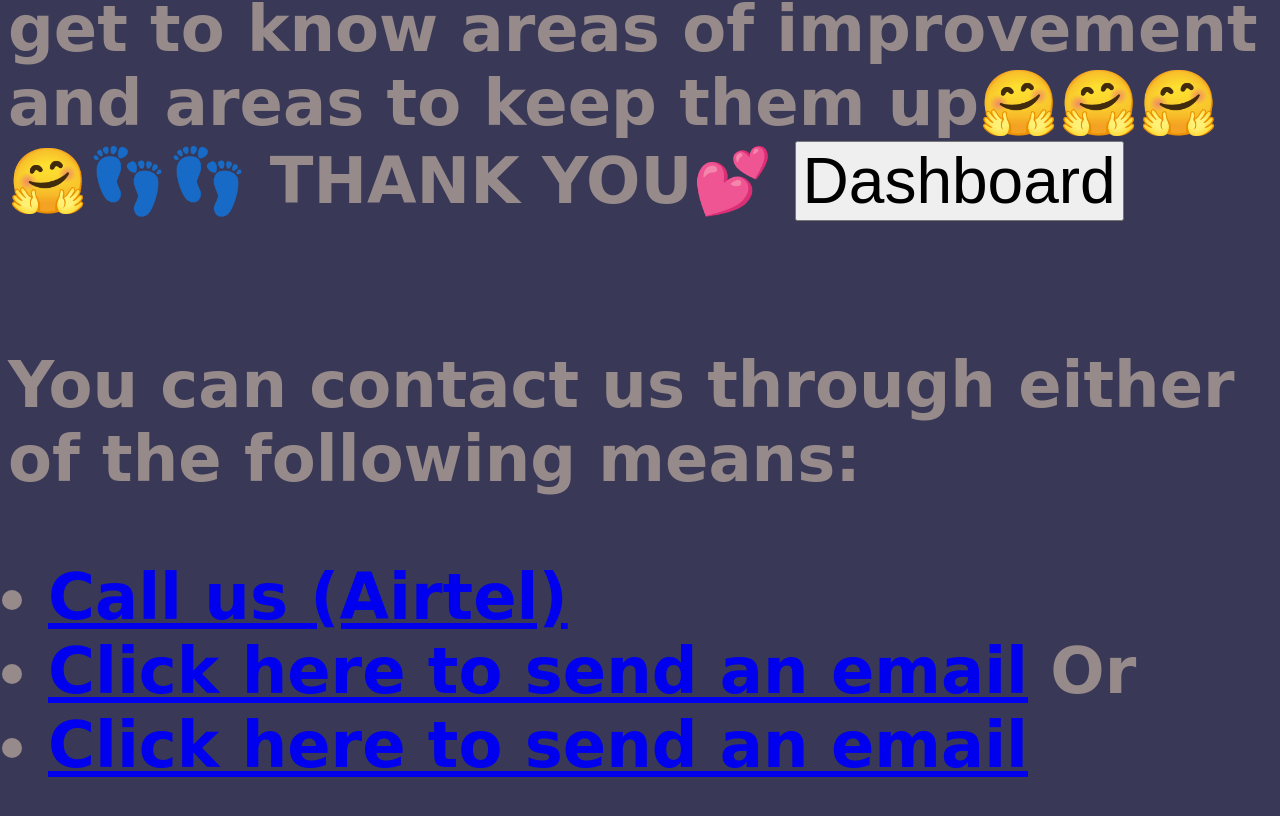
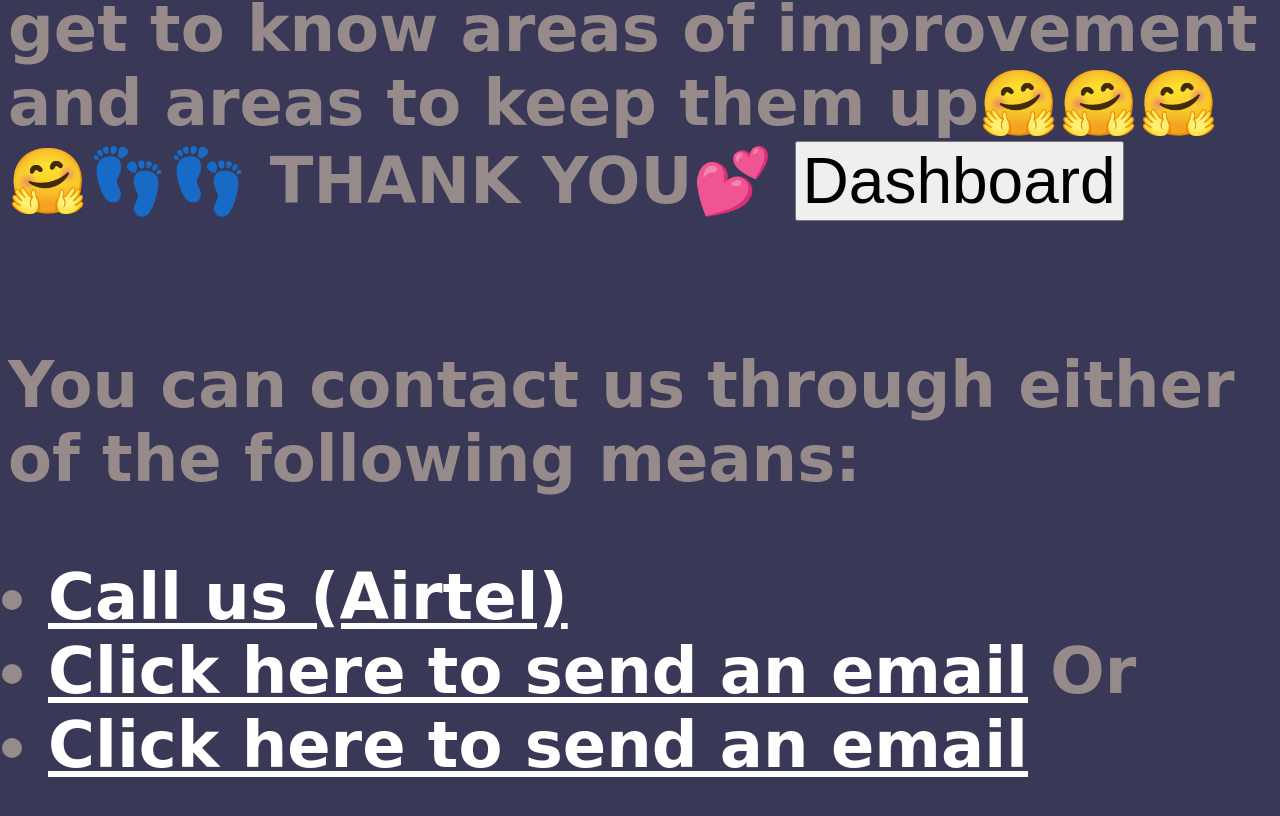
Before and after one commit to EnnieMnndolo/True, a plain HTML site: page about.html in a window 1280 px wide. Shown: the part 3679-4495 px from the top of the page. Drawn offline with Linux system fonts and the light colour scheme.

Commit message:
Update about.html

```diff
--- a/about.html
+++ b/about.html
@@ -9,9 +9,12 @@
     text-align: center;
     font-size: 5em;
   }
+    a{
+      color: white;}
     a:hover {
       text-decoration: ;
-      color: white;}
+      color: cornflowerblue;}
+
   #header{
 
     margin: 0 auto;
```
